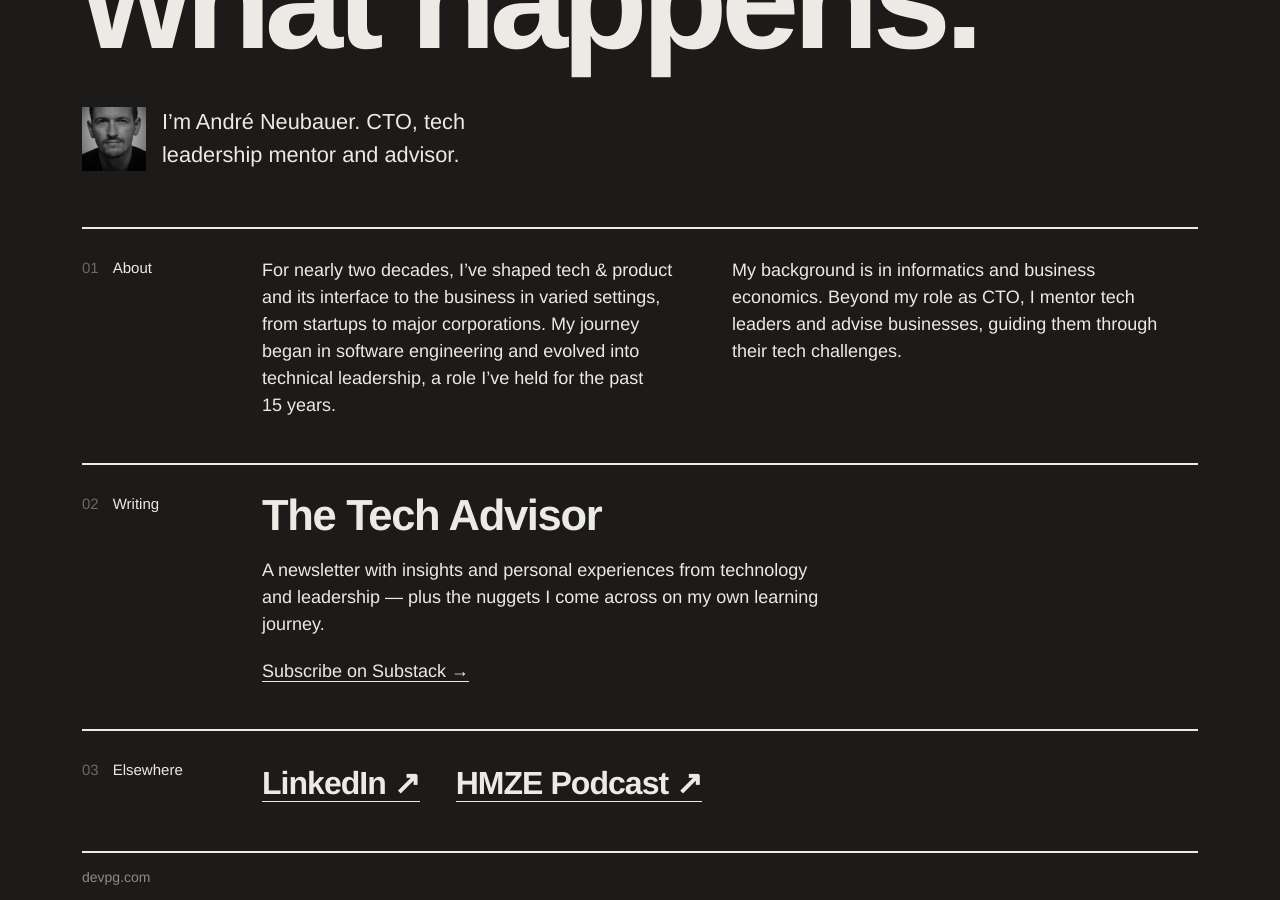
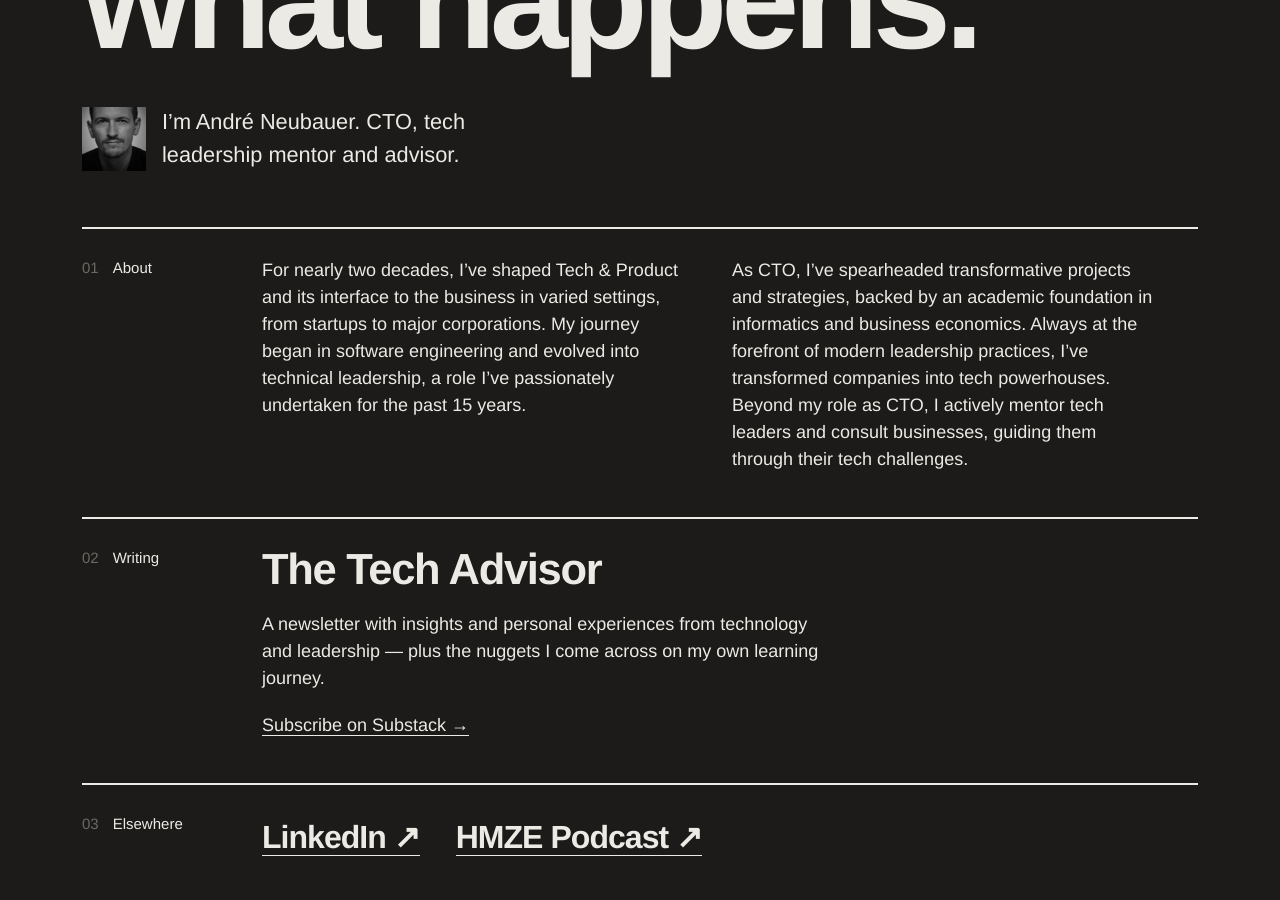
Before and after one commit to devpg/devpg.github.io, a Jekyll site: the page built from index.md, in a window 1280 px wide and 900 px high, scrolled down 838 px. Built offline with Jekyll 4.4.1, drawn with Linux system fonts in a browser that asks for light colours.

Commit message:
Keep the about text from the live site
The redesign had shipped a trimmed bio. Restore the two paragraphs as they
are on master, with one fix: "it's interface" becomes "its interface".

Co-Authored-By: Claude Fable 5.1 <noreply@anthropic.com>

```diff
--- a/index.md
+++ b/index.md
@@ -22,8 +22,8 @@ title: Hi! I’m André Neubauer.
 <section class="row">
   <h2><span>01</span> About</h2>
   <div class="cols">
-    <p>For nearly two decades, I’ve shaped tech &amp; product and its interface to the business in varied settings, from startups to major corporations. My journey began in software engineering and evolved into technical leadership, a role I’ve held for the past 15 years.</p>
-    <p>My background is in informatics and business economics. Beyond my role as CTO, I mentor tech leaders and advise businesses, guiding them through their tech challenges.</p>
+    <p>For nearly two decades, I’ve shaped Tech &amp; Product and its interface to the business in varied settings, from startups to major corporations. My journey began in software engineering and evolved into technical leadership, a role I’ve passionately undertaken for the past 15 years.</p>
+    <p>As CTO, I’ve spearheaded transformative projects and strategies, backed by an academic foundation in informatics and business economics. Always at the forefront of modern leadership practices, I’ve transformed companies into tech powerhouses. Beyond my role as CTO, I actively mentor tech leaders and consult businesses, guiding them through their tech challenges.</p>
   </div>
 </section>
 
```
